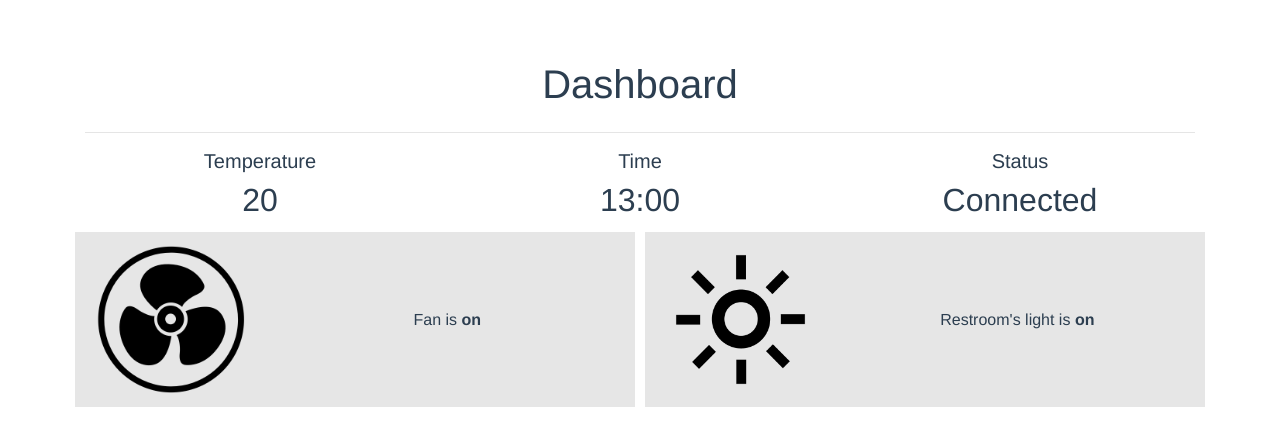
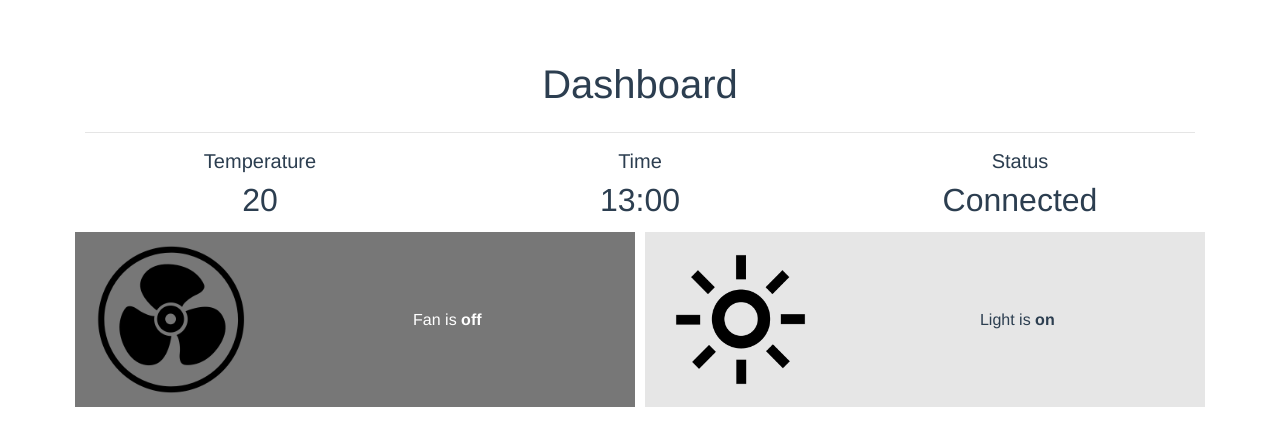
Before and after one commit to phwt/Dashboard, a Vue app: page / in a window 1280 px wide. Shown: the top 446 px of the page. Built offline with nearby package versions, Linux system fonts and the light colour scheme.

Commit message:
fix config for production

```diff
--- a/package.json
+++ b/package.json
@@ -10,6 +10,7 @@
   "dependencies": {
     "bootstrap": "^4.3.1",
     "core-js": "^2.6.5",
+    "firebase": "^6.1.0",
     "vue": "^2.6.10"
   },
   "devDependencies": {
--- a/src/App.vue
+++ b/src/App.vue
@@ -8,48 +8,63 @@
         </div>
       </div>
       <div class="row">
-        <div class="col-4">
-          <h5>Temperature</h5>
-          <h2>20</h2>
-        </div>
-        <div class="col-4">
-          <h5>Time</h5>
-          <h2>13:00</h2>
-        </div>
-        <div class="col-4">
-          <h5>Status</h5>
-          <h2>Connected</h2>
-        </div>
+
+        <!--กล่องแสดงข้อมูล-->
+        <data-card
+        v-for="data in dataCollection"
+        :key="data.name"
+        :name="data.name"
+        :value="data.value"
+        />
+        <!--กล่องแสดงข้อมูล-->
+
       </div>
       <div class="row">
-        <div class="control-card col-6 p-1">
-          <div class="row wrapper">
-            <div class="col-4">
-              <img class="w-100" src="./assets/fan.png" alt="">
-            </div>
-            <div class="col-8 center">
-              <p>Fan is <b>on</b></p>
-            </div>
-          </div>
-        </div>
-        <div class="control-card col-6 p-1">
-          <div class="row wrapper">
-            <div class="col-4">
-              <img class="w-100" src="./assets/light.png" alt="">
-            </div>
-            <div class="col-8 center">
-              <p>Restroom's light is <b>on</b></p>
-            </div>
-          </div>
-        </div>
+
+        <!--กล่องปุ่มควบคุม-->
+        <control-card
+        @isClick="triggerState(device)"
+        v-for="device in deviceCollection"
+        :key="device.name"
+        :name="device.name"
+        :isOn="device.isOn"
+        :image="device.image"/>
+        <!--กล่องปุ่มควบคุม-->
+
       </div>
     </div>
   </div>
 </template>
 
 <script>
+import { database } from 'firebase'
+import DataCard from '@/components/DataCard'
+import ControlCard from '@/components/ControlCard'
 export default {
   name: 'app',
+  components: {
+    DataCard,
+    ControlCard
+  },
+  data () {
+    return {
+      dataCollection: [
+        {name: 'Temperature', value: 20},
+        {name: 'Time', value: "13:00"},
+        {name: 'Status', value: "Connected"}
+      ],
+      deviceCollection: [
+        {name: 'Fan', isOn: false, image: require('./assets/fan.png')},
+        {name: 'Light', isOn: true, image: require('./assets/light.png')}
+      ]
+    }
+  },
+  methods: {
+    triggerState (device) {
+      device.isOn = !device.isOn
+      database().ref(device.name).set(device.isOn)
+    }
+  }
 }
 </script>
 
@@ -62,21 +77,4 @@ export default {
   color: #2c3e50;
   margin: 60px 0;
 }
-
-.control-card {
-  .wrapper {
-    padding: 10px 3px;
-    background: rgb(230, 230, 230);
-    margin: 1px;
-  }
-  p {
-    margin-bottom: 0;
-  }
-}
-
-.center {
-  display: flex;
-  justify-content: center;
-  align-items: center;
-}
 </style>
--- /dev/null
+++ b/src/components/ControlCard.vue
@@ -0,0 +1,50 @@
+<template>
+  <div @click="handleClick" class="control-card col-6 p-1">
+    <div :class="['row wrapper', {'isOff': !isOn}]">
+      <div class="col-4">
+        <img class="w-100" :src="image" alt="">
+      </div>
+      <div class="col-8 center">
+        <p>
+          {{ name }} is
+          <b v-if="isOn">on</b>
+          <b v-else>off</b>
+        </p>
+      </div>
+    </div>
+  </div>
+</template>
+
+<script>
+export default {
+  name: 'ControlCard',
+  props: ['name', 'isOn', 'image'],
+  methods: {
+    handleClick () {
+      this.$emit('isClick')
+    }
+  }
+}
+</script>
+
+<style lang="scss" scoped>
+.control-card {
+  .wrapper {
+    padding: 10px 3px;
+    background: rgb(230, 230, 230);
+    margin: 1px;
+  }
+  p {
+    margin-bottom: 0;
+  }
+}
+.center {
+  display: flex;
+  justify-content: center;
+  align-items: center;
+}
+.isOff {
+  background: #777777!important;
+  color: #fff;
+}
+</style>
--- /dev/null
+++ b/src/components/DataCard.vue
@@ -0,0 +1,13 @@
+<template>
+  <div class="col-4">
+    <h5>{{ name }}</h5>
+    <h2>{{ value }}</h2>
+  </div>
+</template>
+
+<script>
+export default {
+  name: 'DataCard',
+  props: ['name', 'value']
+}
+</script>
--- a/src/main.js
+++ b/src/main.js
@@ -1,8 +1,20 @@
 import Vue from 'vue'
 import App from './App.vue'
 import Bootstrap from 'bootstrap/dist/css/bootstrap.min.css'
+import firebase from 'firebase'
 
 Vue.config.productionTip = false
+
+const firebaseConfig = {
+  apiKey: "AIzaSyAhn6sfeO1M9iNkQq38uBlHhNBZ4UQh0_U",
+  authDomain: "iot-itcamp.firebaseapp.com",
+  databaseURL: "https://iot-itcamp.firebaseio.com",
+  projectId: "iot-itcamp",
+  storageBucket: "iot-itcamp.appspot.com",
+  messagingSenderId: "722034961108",
+  appId: "1:722034961108:web:4543e2e475f7e74c"
+};
+firebase.initializeApp(firebaseConfig)
 
 new Vue({
   render: h => h(App),
```
Also changed, not shown: 1 other file (tests, documents, lock files or other folders).
